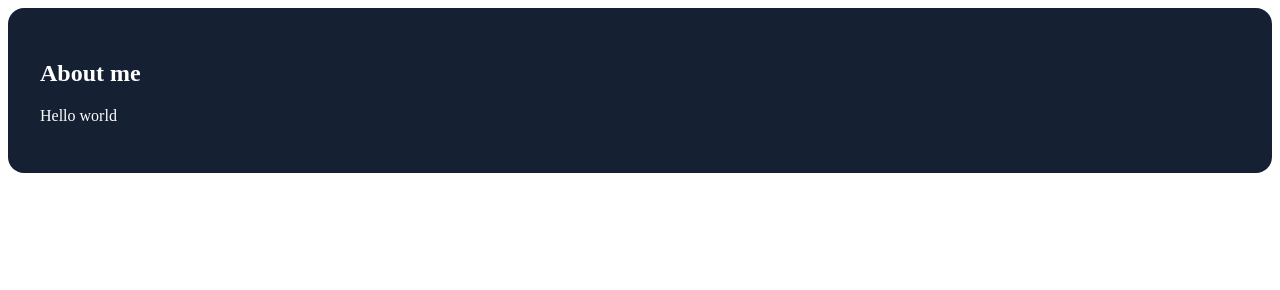
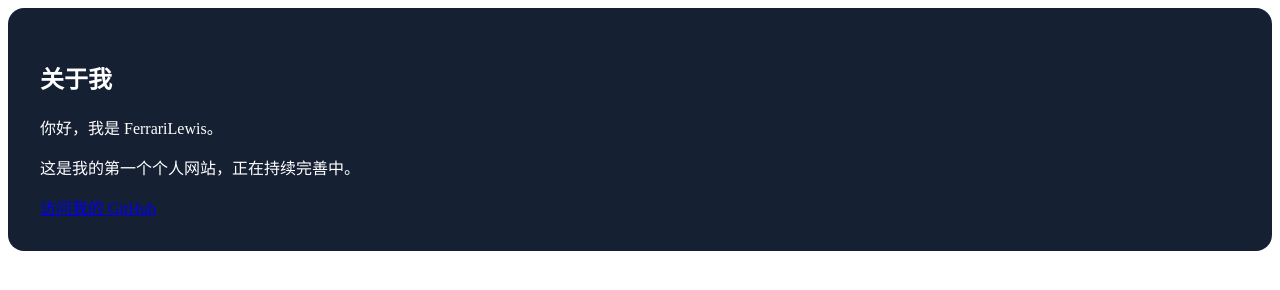
Before and after one commit to FerrariLewis/My-first-repository, a plain HTML site: page index.html in a window 1280 px wide. Drawn offline with Linux system fonts and the light colour scheme.

Commit message:
Update index.html

```diff
--- a/index.html
+++ b/index.html
@@ -1,5 +1,21 @@
-<section id="about">
-  <h2>About me</h2>
-  <p>Hello world</p>
-</section>
-<link rel="stylesheet" href="style.css">
+<!DOCTYPE html>
+<html lang="zh-CN">
+<head>
+  <meta charset="UTF-8">
+  <meta name="viewport" content="width=device-width, initial-scale=1.0">
+  <title>FerrariLewis 的个人主页</title>
+  <link rel="stylesheet" href="style.css">
+</head>
+<body>
+  <main>
+    <section id="about">
+      <h1>关于我</h1>
+      <p>你好，我是 FerrariLewis。</p>
+      <p>这是我的第一个个人网站，正在持续完善中。</p>
+      <a href="https://github.com/FerrariLewis">
+        访问我的 GitHub
+      </a>
+    </section>
+  </main>
+</body>
+</html>
```
